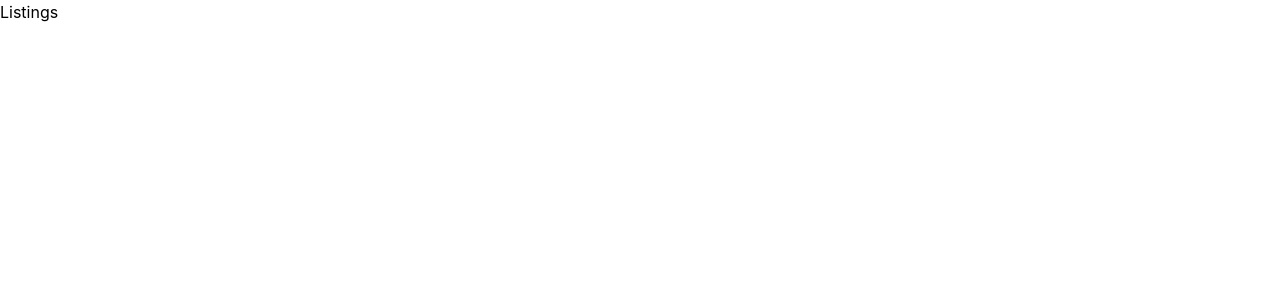
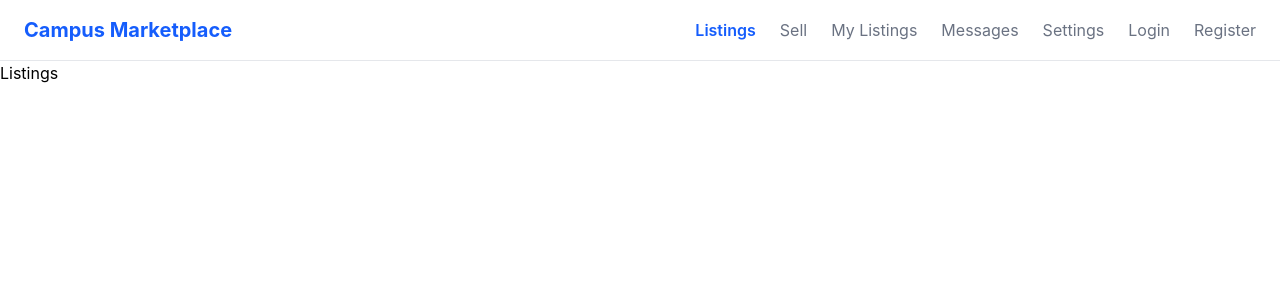
Before and after one commit to EvanBatac/campus-marketplace, a React (Vite) app in the folder client/: page /listings in a window 1280 px wide. Shown: the top 300 px of the page. Built offline with nearby package versions, Linux system fonts and the light colour scheme.

Commit message:
Add Navbar with active link styling

```diff
--- a/client/src/App.jsx
+++ b/client/src/App.jsx
@@ -9,10 +9,12 @@ import MyListings from "./pages/MyListings";
 import NotFound from "./pages/NotFound";
 import Settings from "./pages/Settings";
 import NewListing from "./pages/NewListing";
+import Navbar from "./components/Navbar";
 
 function App() {
   return (
     <>
+      <Navbar />
       <Routes>
         <Route path="/" element={<Navigate to="/listings" replace />} />
         <Route path="/listings" element={<Listings />} />
--- /dev/null
+++ b/client/src/components/Navbar.jsx
@@ -0,0 +1,38 @@
+import { NavLink, Link } from "react-router-dom";
+
+export default function Navbar() {
+  const navLinks = [
+    { name: "Listings", path: "/listings" },
+    { name: "Sell", path: "/listings/new" },
+    { name: "My Listings", path: "/my-listings" },
+    { name: "Messages", path: "/messages" },
+    { name: "Settings", path: "/settings" },
+    { name: "Login", path: "/login" },
+    { name: "Register", path: "/register" },
+  ];
+  return (
+    <nav className="flex items-center justify-between border-b border-gray-200 px-6 py-4">
+      <Link to="/listings" className="text-xl font-bold text-blue-600">
+        Campus Marketplace
+      </Link>
+      <div className="flex items-center gap-6">
+        {navLinks.map(({ name, path }) => (
+          <NavLink
+            key={path}
+            to={path}
+            end={path === "/listings"}
+            className={({ isActive }) =>
+              `transition-colors ${
+                isActive
+                  ? "font-semibold text-blue-600"
+                  : "text-gray-500 hover:text-blue-600"
+              }`
+            }
+          >
+            {name}
+          </NavLink>
+        ))}
+      </div>
+    </nav>
+  );
+}
```
